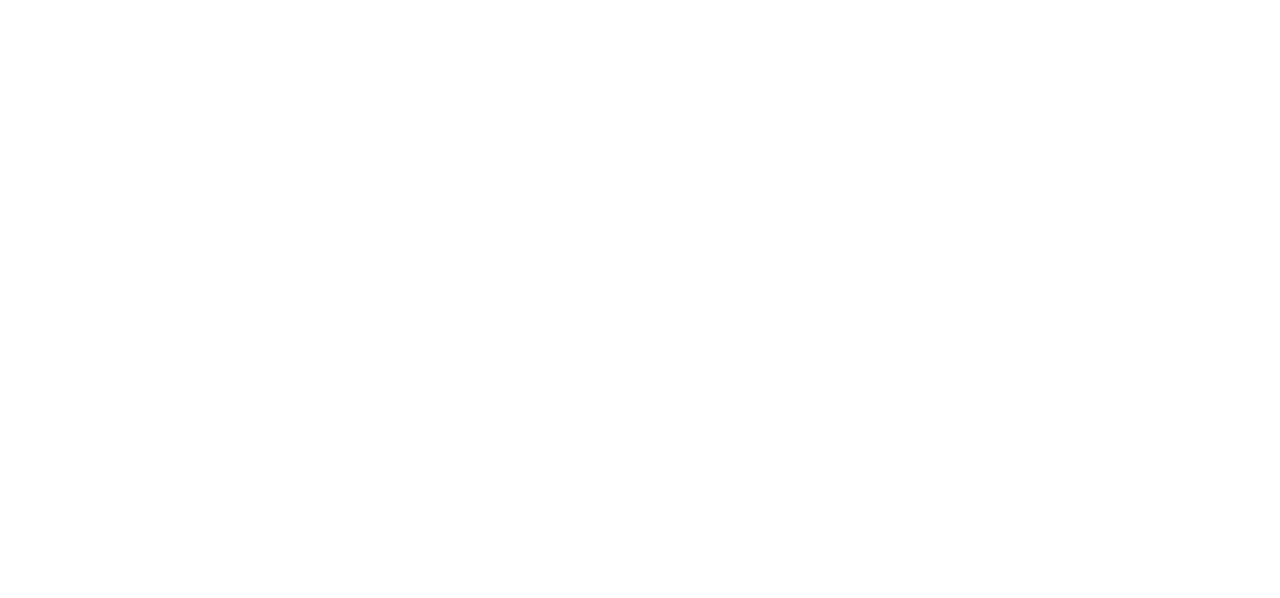
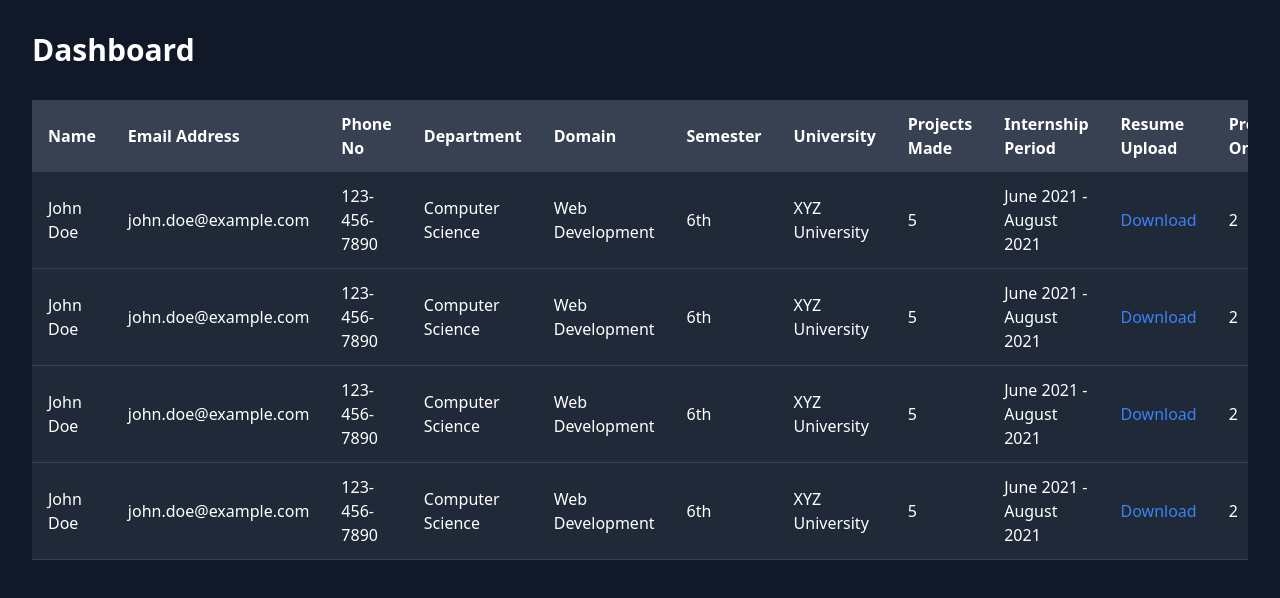
Before and after one commit to zuhaibnoor/Internship-Portal, a React (Vite) app in the folder internship-portal/: page /dashboard in a window 1280 px wide. Before the commit this address had no page. Shown: the top 598 px of the page. Built offline with nearby package versions, Linux system fonts and the light colour scheme.

Commit message:
dashboard ready

```diff
--- a/internship-portal/src/App.tsx
+++ b/internship-portal/src/App.tsx
@@ -1,3 +1,4 @@
+import Dashboard from './pages/Dashboard'
 import Login from './pages/Login'
 import Register from './pages/Register'
 import { BrowserRouter as Router, Routes, Route } from 'react-router-dom'
@@ -10,6 +11,7 @@ function App() {
         <Routes>
           <Route path="/" element={<Login />} />
           <Route path="/register" element={<Register/>} />
+          <Route path="/dashboard/" element={<Dashboard />} />
         </Routes>
       </Router>
 
--- /dev/null
+++ b/internship-portal/src/pages/Dashboard.tsx
@@ -0,0 +1,92 @@
+import React from 'react';
+
+export default function Dashboard() {
+    return (
+        <div className="min-h-screen bg-gray-900 text-white p-8">
+            <h1 className="text-3xl font-bold mb-8">Dashboard</h1>
+            <div className="overflow-x-auto">
+                <table className="min-w-full bg-gray-800 rounded-lg">
+                    <thead>
+                        <tr>
+                            <th className="py-3 px-4 bg-gray-700 text-left">Name</th>
+                            <th className="py-3 px-4 bg-gray-700 text-left">Email Address</th>
+                            <th className="py-3 px-4 bg-gray-700 text-left">Phone No</th>
+                            <th className="py-3 px-4 bg-gray-700 text-left">Department</th>
+                            <th className="py-3 px-4 bg-gray-700 text-left">Domain</th>
+                            <th className="py-3 px-4 bg-gray-700 text-left">Semester</th>
+                            <th className="py-3 px-4 bg-gray-700 text-left">University</th>
+                            <th className="py-3 px-4 bg-gray-700 text-left">Projects Made</th>
+                            <th className="py-3 px-4 bg-gray-700 text-left">Internship Period</th>
+                            <th className="py-3 px-4 bg-gray-700 text-left">Resume Upload</th>
+                            <th className="py-3 px-4 bg-gray-700 text-left">Projects Ongoing</th>
+                            <th className="py-3 px-4 bg-gray-700 text-left">Review of Information</th>
+                        </tr>
+                    </thead>
+                    <tbody>
+                        {/* Example row */}
+                        <tr className="bg-gray-800 border-b border-gray-700">
+                            <td className="py-3 px-4">John Doe</td>
+                            <td className="py-3 px-4">john.doe@example.com</td>
+                            <td className="py-3 px-4">123-456-7890</td>
+                            <td className="py-3 px-4">Computer Science</td>
+                            <td className="py-3 px-4">Web Development</td>
+                            <td className="py-3 px-4">6th</td>
+                            <td className="py-3 px-4">XYZ University</td>
+                            <td className="py-3 px-4">5</td>
+                            <td className="py-3 px-4">June 2021 - August 2021</td>
+                            <td className="py-3 px-4"><a href="#" className="text-blue-500 hover:underline">Download</a></td>
+                            <td className="py-3 px-4">2</td>
+                            <td className="py-3 px-4"><a href="#" className="text-blue-500 hover:underline">Review</a></td>
+                        </tr>
+
+                        <tr className="bg-gray-800 border-b border-gray-700">
+                            <td className="py-3 px-4">John Doe</td>
+                            <td className="py-3 px-4">john.doe@example.com</td>
+                            <td className="py-3 px-4">123-456-7890</td>
+                            <td className="py-3 px-4">Computer Science</td>
+                            <td className="py-3 px-4">Web Development</td>
+                            <td className="py-3 px-4">6th</td>
+                            <td className="py-3 px-4">XYZ University</td>
+                            <td className="py-3 px-4">5</td>
+                            <td className="py-3 px-4">June 2021 - August 2021</td>
+                            <td className="py-3 px-4"><a href="#" className="text-blue-500 hover:underline">Download</a></td>
+                            <td className="py-3 px-4">2</td>
+                            <td className="py-3 px-4"><a href="#" className="text-blue-500 hover:underline">Review</a></td>
+                        </tr>
+
+                        <tr className="bg-gray-800 border-b border-gray-700">
+                            <td className="py-3 px-4">John Doe</td>
+                            <td className="py-3 px-4">john.doe@example.com</td>
+                            <td className="py-3 px-4">123-456-7890</td>
+                            <td className="py-3 px-4">Computer Science</td>
+                            <td className="py-3 px-4">Web Development</td>
+                            <td className="py-3 px-4">6th</td>
+                            <td className="py-3 px-4">XYZ University</td>
+                            <td className="py-3 px-4">5</td>
+                            <td className="py-3 px-4">June 2021 - August 2021</td>
+                            <td className="py-3 px-4"><a href="#" className="text-blue-500 hover:underline">Download</a></td>
+                            <td className="py-3 px-4">2</td>
+                            <td className="py-3 px-4"><a href="#" className="text-blue-500 hover:underline">Review</a></td>
+                        </tr>
+
+                        <tr className="bg-gray-800 border-b border-gray-700">
+                            <td className="py-3 px-4">John Doe</td>
+                            <td className="py-3 px-4">john.doe@example.com</td>
+                            <td className="py-3 px-4">123-456-7890</td>
+                            <td className="py-3 px-4">Computer Science</td>
+                            <td className="py-3 px-4">Web Development</td>
+                            <td className="py-3 px-4">6th</td>
+                            <td className="py-3 px-4">XYZ University</td>
+                            <td className="py-3 px-4">5</td>
+                            <td className="py-3 px-4">June 2021 - August 2021</td>
+                            <td className="py-3 px-4"><a href="#" className="text-blue-500 hover:underline">Download</a></td>
+                            <td className="py-3 px-4">2</td>
+                            <td className="py-3 px-4"><a href="#" className="text-blue-500 hover:underline">Review</a></td>
+                        </tr>
+                        {/* Add more rows as needed */}
+                    </tbody>
+                </table>
+            </div>
+        </div>
+    );
+}
--- a/internship-portal/src/pages/Login.tsx
+++ b/internship-portal/src/pages/Login.tsx
@@ -1,7 +1,30 @@
 import './styles.css';
-import { Link } from 'react-router-dom';
+import { Link, useNavigate } from 'react-router-dom';
+import {useState} from 'react';
+
 
 export default function Login() {
+
+    const [email, setEmail] = useState('');
+    const [password, setPassword] = useState('');
+    const navigate = useNavigate();
+    console.log(email);
+    const handleLogin = (e: React.MouseEvent<HTMLAnchorElement, MouseEvent>) => {
+        e.preventDefault();
+        const validEmail = "admin123@gmail.com";
+        const validPassword = "admin123";
+        console.log(email+"1");
+
+        if (email === validEmail && password === validPassword) {
+            console.log(email+"2");
+            navigate('/dashboard');
+        }
+        else {
+            alert("Invalid email or password");
+        }
+
+
+    }
     return(
         <>
 
@@ -20,23 +43,23 @@ export default function Login() {
 
                         <div className="flex flex-col p-5 ">
                             <label htmlFor="email" className="text-[16px] text-white">Email</label>
-                            <input type="email" name="email" placeholder="abc123@email.com" id="email" className="p-2 border rounded-lg rounded-xl bg-transparent input-focus" />
+                            <input type="email" name="email" placeholder="abc123@email.com" id="email" className="p-2 border rounded-lg rounded-xl bg-transparent input-focus" value={email} onChange = {(e)=> setEmail(e.target.value)}/>
                         </div>
 
                         <div className="flex flex-col p-5 ">
                             <label htmlFor="password" className="text-[16px] text-white">Password</label>
-                            <input type="password" placeholder='Your password' name="password" id="password" className="p-2 border rounded-xl rounded-[90px] bg-transparent input-focus placeholder-opacity-0" />
+                            <input type="password" placeholder='Your password' name="password" id="password" className="p-2 border rounded-xl rounded-[90px] bg-transparent input-focus placeholder-opacity-0" value={password} onChange={(e)=> setPassword(e.target.value)}/>
                         </div>
 
 
                         <div className='flex flex-col justify-center items-center mt-5'>
                             <div className='flex flex-col justify-center items-center  p-2 w-[85%] rounded-2xl bg-white hover:bg-gray-300'>
-                                    <Link to="/dashboard" className="h-full w-full text-center">Login</Link>
+                                    <Link to="/dashboard" className="h-full w-full text-center" onClick={handleLogin}>Login</Link>
                             </div>
                         </div>
 
                         <div className='flex flex-col justify-center items-center mt-5'>
-                            <Link id="getRegistered" to="/register" className="hover:border hover:rounded-xl p-2 text-white">Want yourself get Registered?</Link>
+                            <Link id="getRegistered" to="/register" className="hover:border hover:rounded-xl p-2 text-white" >Want yourself get Registered?</Link>
                         </div>
 
 
```
